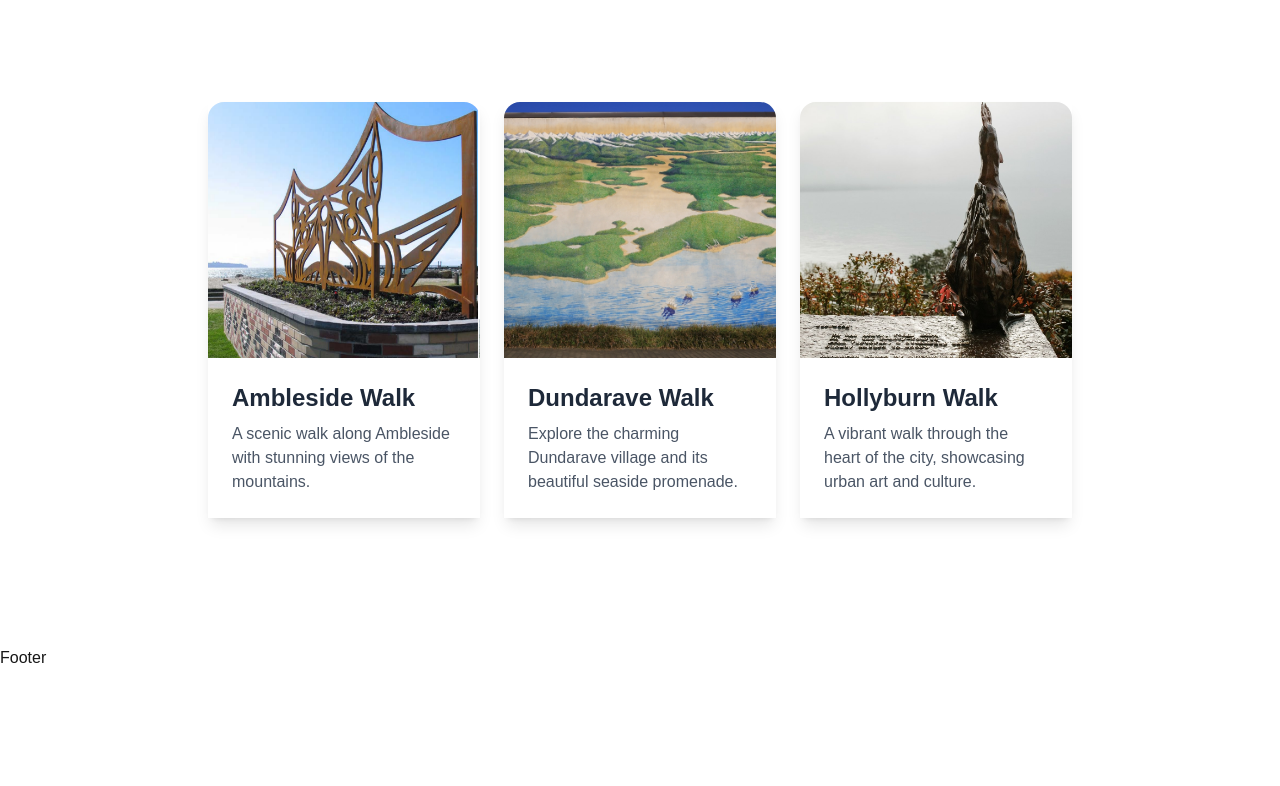
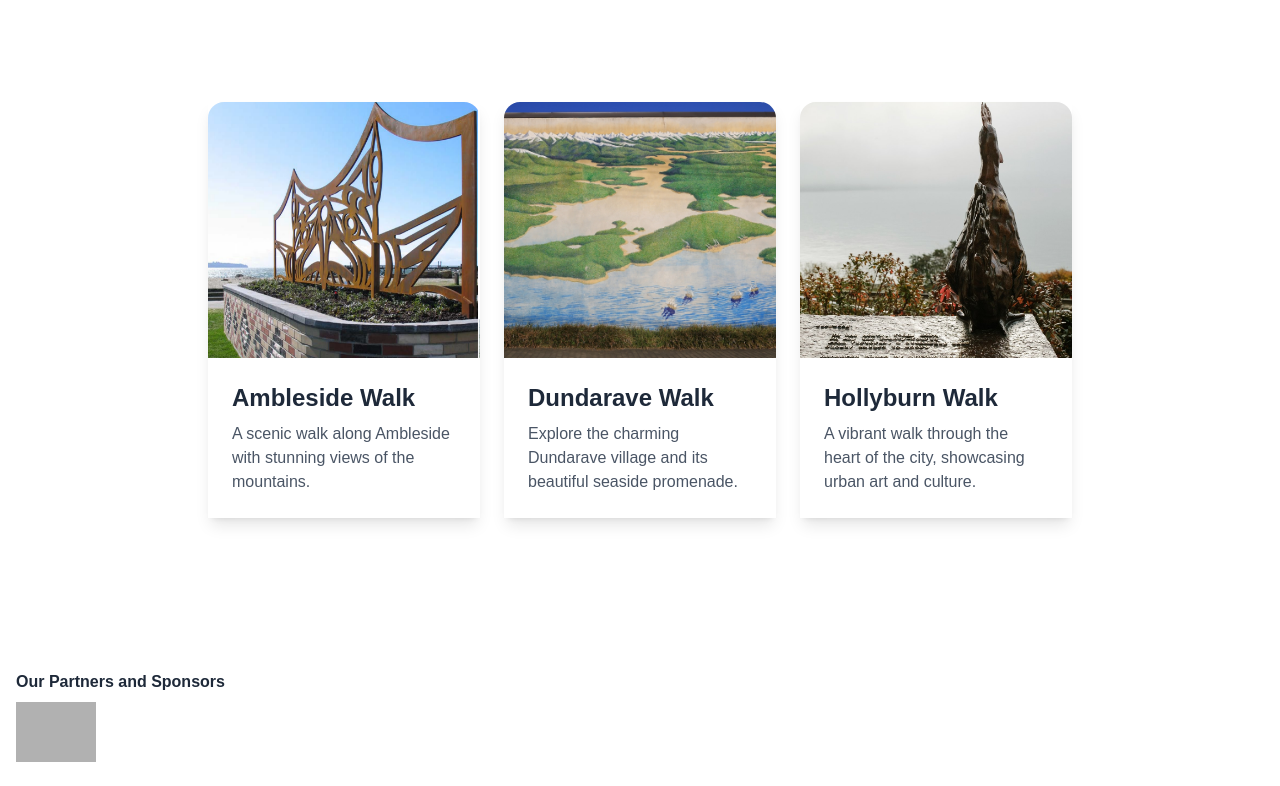
Before and after one commit to jason978273/art-walk, a Next.js app: page / in a window 1280 px wide. Shown: the part 802-1588 px from the top of the page. Before the commit the page ends 1472 px from the top, so only its background shows below. Built offline with nearby package versions, Linux system fonts and the light colour scheme; grey boxes are pictures that could not be loaded.

Commit message:
feat:added footer styling

```diff
--- a/src/app/layout.tsx
+++ b/src/app/layout.tsx
@@ -1,7 +1,7 @@
 import type { Metadata } from "next";
 import { Geist, Geist_Mono } from "next/font/google";
 import "./globals.css";
-import Footer from "@/components/Footer";
+import Footer from "../components/Footer";
 
 const geistSans = Geist({
   variable: "--font-geist-sans",
--- a/src/app/page.tsx
+++ b/src/app/page.tsx
@@ -1,6 +1,5 @@
-import Carousel from "@/components/Carousel";
-import Hero from "@/components/Hero";
-import Image from "next/image";
+import Carousel from "../components/Carousel";
+import Hero from "../components/Hero";
 
 export default function Home() {
   return (
--- a/src/components/Carousel.tsx
+++ b/src/components/Carousel.tsx
@@ -2,7 +2,7 @@
 
 import WalkCard from "./WalkCard"
 import { useState, useEffect } from "react"
-import { walks } from "@/data/walks"
+import { walks } from "../data/walks"
 import { ChevronLeft, ChevronRight } from "lucide-react"
 
 
--- a/src/components/Footer.tsx
+++ b/src/components/Footer.tsx
@@ -1,11 +1,20 @@
+import Image from 'next/image'
 import React from 'react'
 
-type Props = {}
 
-const Footer = (props: Props) => {
+export default function Footer() {
   return (
-    <div>Footer</div>
+    <footer className='bg-white text-gray-800 bottom-0 left-0 right-0 w-full py-6 z-50'>
+      <div className='max-w-7xl mx-auto px-4'>
+        <div className='flex flex-col md:flex-row items-center justify-between gap-4'>
+          <div className='sponsors'>
+            <h4 className='font-semibold mb-2'>Our Partners and Sponsors</h4>
+            <div className='flex gap-4'>
+              <Image src="/images/westvan.png" alt="Sponsor 1" width={80} height={30} className='opacity-80 hover:opacity-100 transition-opacity' />
+            </div>
+          </div>
+        </div>
+      </div>
+    </footer>
   )
 }
-
-export default Footer
--- a/src/components/Hero.tsx
+++ b/src/components/Hero.tsx
@@ -1,4 +1,3 @@
-import { Inter } from "next/font/google";
 import Image from "next/image";
 
 interface HeroProps {
@@ -18,10 +17,10 @@ export default function Hero({ img = "/images/hero-bg.jpg"}: HeroProps) {
 
       <div className="max-w-4xl px-4">
         <h1 className="text-5xl md:text-7xl font-bold mb-6 drop-shadow-lg">
-          Discover West Vancouver's Public Art
+          Discover West Vancouver&apos;s Public Art
         </h1>
         <p className="text-xl md:text-2xl max-w-2xl mx-auto">
-          Explore curated walking routes through the city's best public art and sculptures.
+          Explore curated walking routes through the city&apos;s best public art and sculptures.
         </p>
       </div>
     </div>
--- a/src/components/WalkCard.tsx
+++ b/src/components/WalkCard.tsx
@@ -1,7 +1,7 @@
 import Link from 'next/link'
 import Image from 'next/image'
 import React from 'react'
-import { Walk } from '@/data/walks'
+import { Walk } from '../data/walks'
 
 export default function WalkCard({ walk }: { walk: Walk }) {
   return (
```
Also changed, not shown: public/images/westvan.jpg (added).
